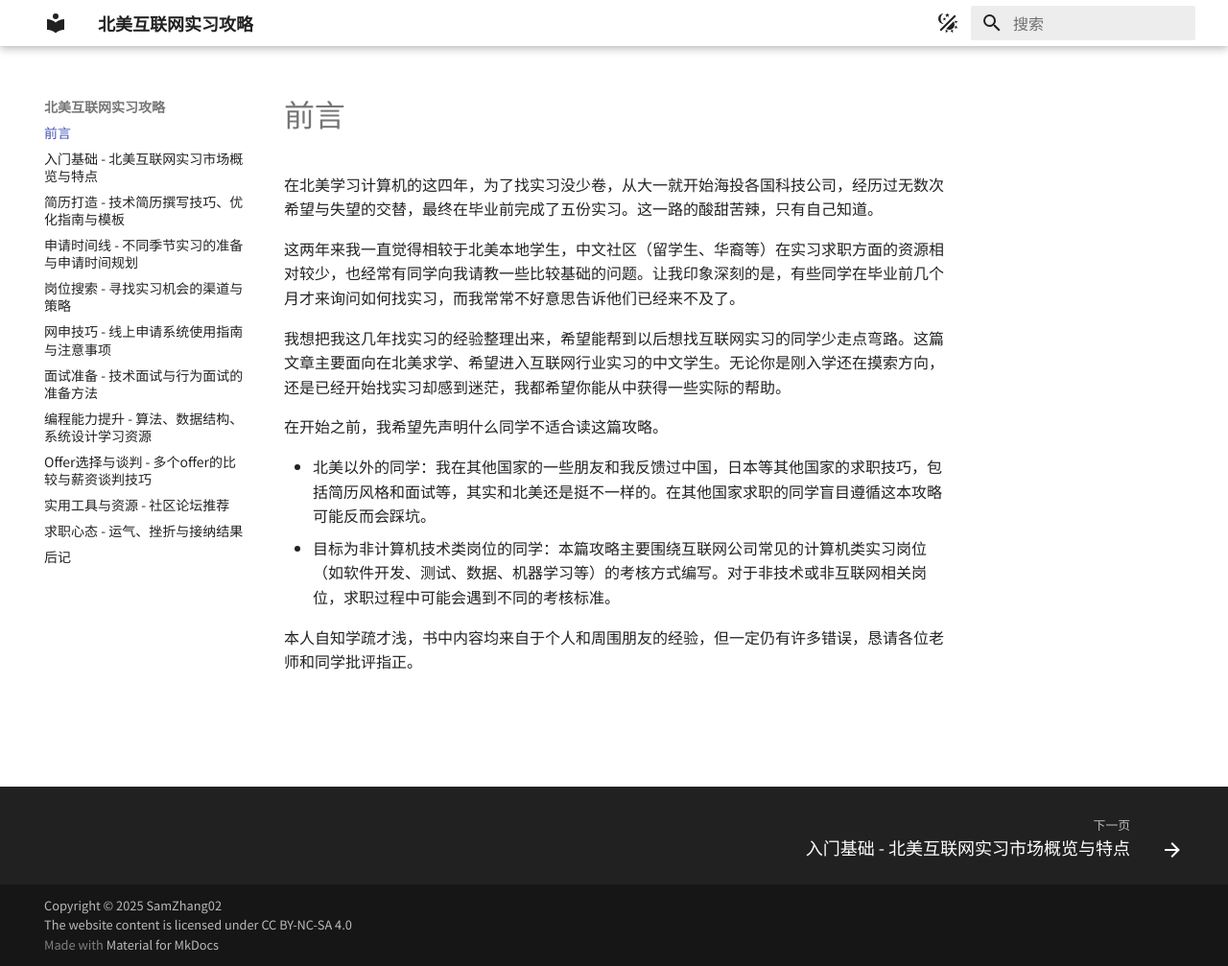
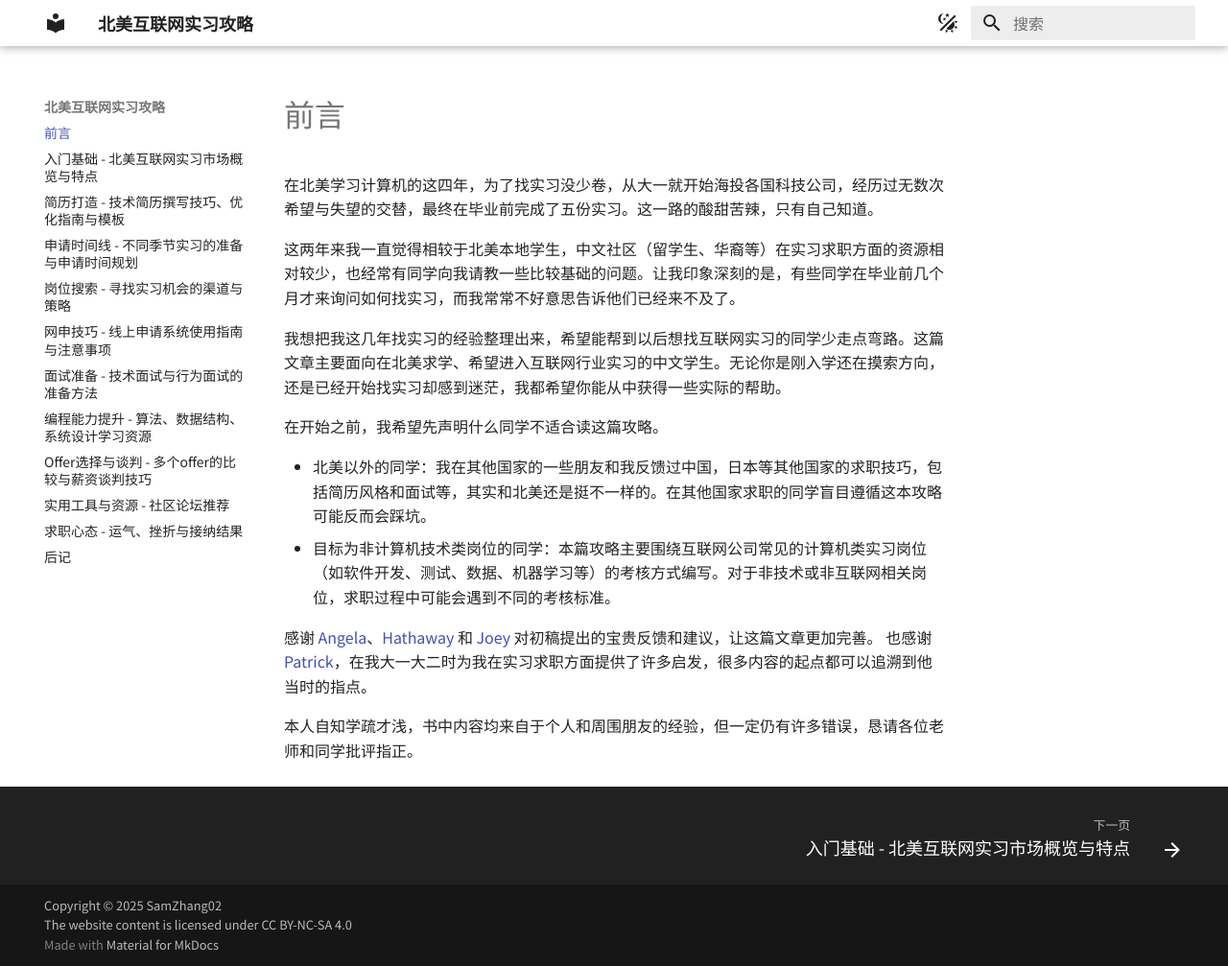
Before and after one commit to SamZhang02/internship-hunt-guide-cn, an MkDocs documentation site: the page built from docs/preface.md, in a window 1280 px wide and 1007 px high. Shown: the whole window at 96% size. Built offline with MkDocs 1.6.1 and Material for MkDocs 9.7.7, drawn with Linux system fonts in a browser that asks for light colours.

Commit message:
Thank the homies 🚀 (#8)

```diff
--- a/docs/preface.md
+++ b/docs/preface.md
@@ -9,4 +9,6 @@
 - 北美以外的同学：我在其他国家的一些朋友和我反馈过中国，日本等其他国家的求职技巧，包括简历风格和面试等，其实和北美还是挺不一样的。在其他国家求职的同学盲目遵循这本攻略可能反而会踩坑。
 - 目标为非计算机技术类岗位的同学：本篇攻略主要围绕互联网公司常见的计算机类实习岗位（如软件开发、测试、数据、机器学习等）的考核方式编写。对于非技术或非互联网相关岗位，求职过程中可能会遇到不同的考核标准。
 
+感谢 [Angela](https://www.linkedin.com/in/2004angelahu/)、[Hathaway](https://www.linkedin.com/in/hangyihao/) 和 [Joey](https://github.com/itsjoeoui/) 对初稿提出的宝贵反馈和建议，让这篇文章更加完善。 也感谢 [Patrick](https://www.linkedin.com/in/patrick-deniso/)，在我大一大二时为我在实习求职方面提供了许多启发，很多内容的起点都可以追溯到他当时的指点。
+
 本人自知学疏才浅，书中内容均来自于个人和周围朋友的经验，但一定仍有许多错误，恳请各位老师和同学批评指正。
```
